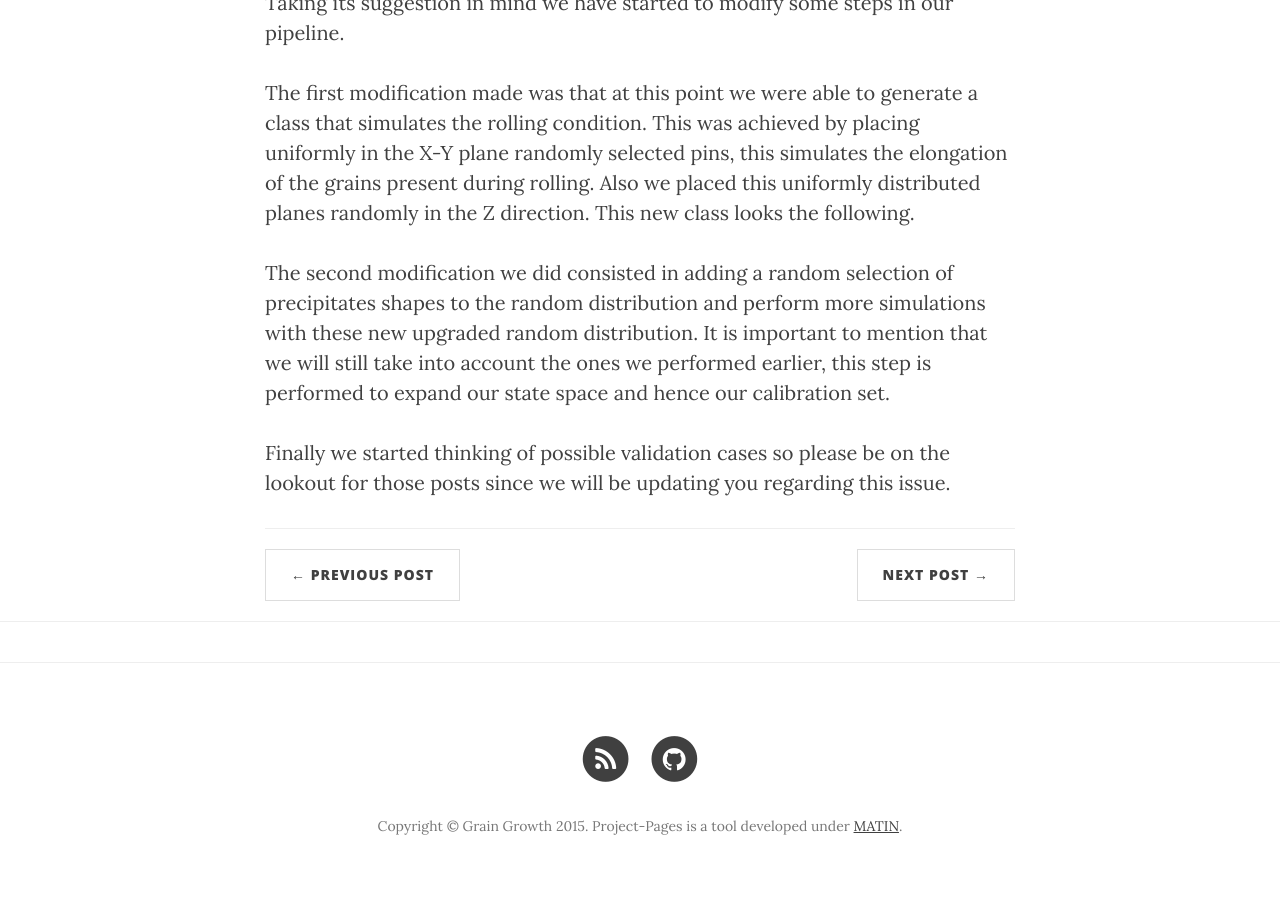
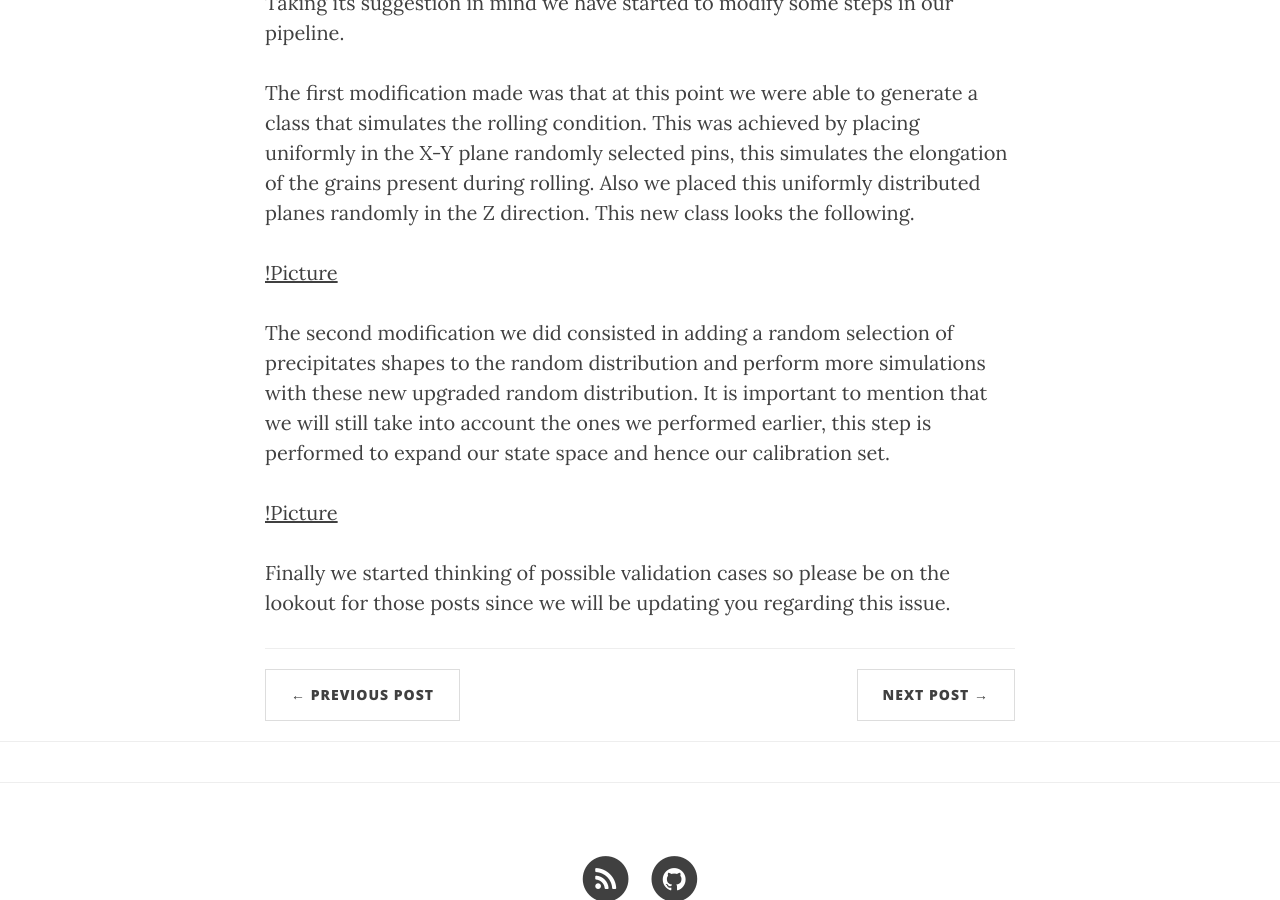
Before and after one commit to Materials-Informatics-Class-Fall2015/MIC-grain-growth, a Jekyll site: the page built from _posts/2015-11-11-Meeting-with-the-domain-experts.md, in a window 1280 px wide and 900 px high, scrolled down 1435 px. Built offline with Jekyll 4.4.1, drawn with Linux system fonts in a browser that asks for light colours; nearby versions of some CDN libraries; comment, search, counter and statistics services are not loaded.

Commit message:
Update 2015-11-11-Meeting-with-the-domain-experts.md

```diff
--- a/_posts/2015-11-11-Meeting-with-the-domain-experts.md
+++ b/_posts/2015-11-11-Meeting-with-the-domain-experts.md
@@ -28,12 +28,12 @@ Taking its suggestion in mind we have started to modify some steps in our pipeli
 
 The first modification made was that at this point we were able to generate a class that simulates the rolling condition. This was achieved by placing uniformly in the X-Y plane randomly selected pins, this simulates the elongation of the grains present during rolling. Also we placed this uniformly distributed planes randomly in the Z direction. This new class looks the following.
 
-
+[!Picture](https://cloud.githubusercontent.com/assets/12492589/11170295/d42c56f2-8b9d-11e5-8423-44eb6be7047d.JPG)
 
 
 The second modification we did consisted in adding a random selection of precipitates shapes to the random distribution and perform more simulations with these new upgraded random distribution. It is important to mention that we will still take into account the ones we performed earlier, this step is performed to expand our state space and hence our calibration set.
 
-
+[!Picture](https://cloud.githubusercontent.com/assets/12492589/11170304/20ea26ae-8b9e-11e5-94cb-c10caef9b275.JPG)
 
 Finally we started thinking of possible validation cases so please be on the lookout for those posts since we will be updating you regarding this issue.
 
```
